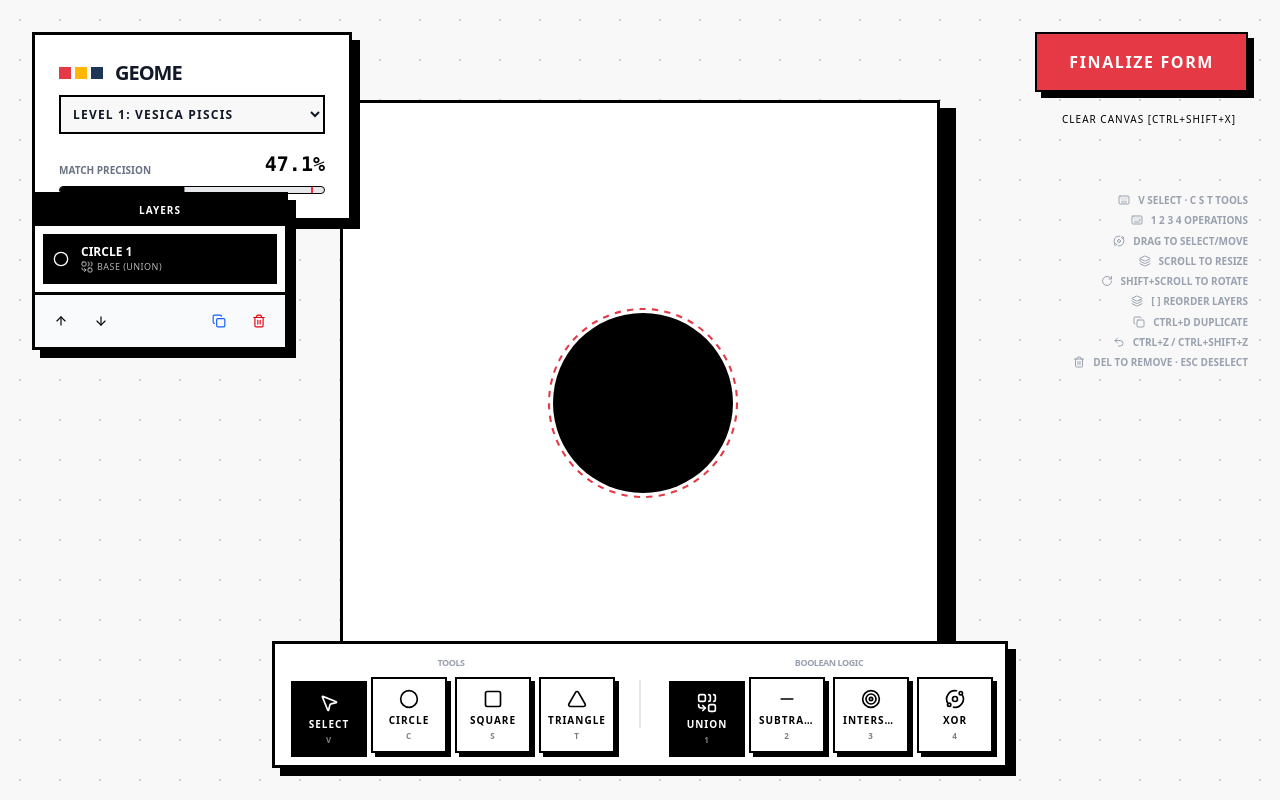
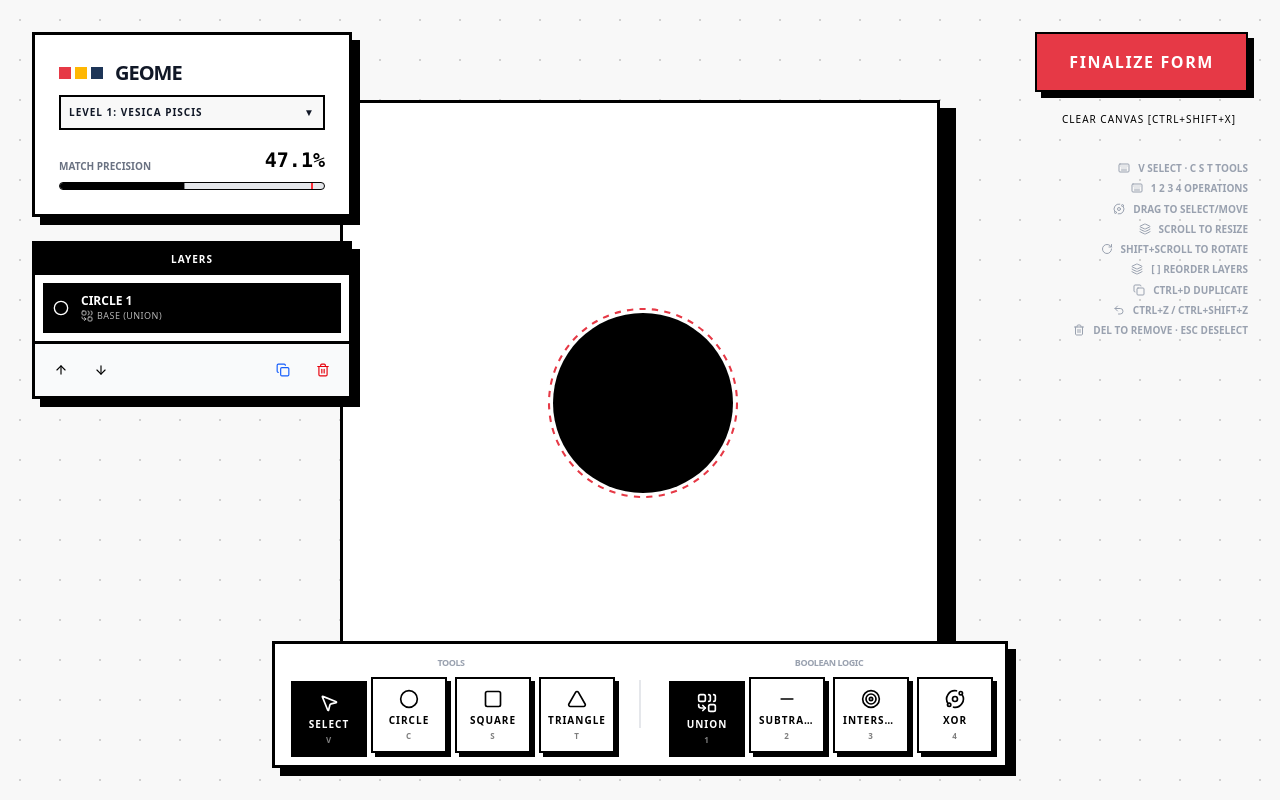
Before and after one commit to zhnuksyh/geome, a React (Vite) app: page / in a window 1280 px wide. Built offline with nearby package versions, Linux system fonts and the light colour scheme.

Commit message:
feat: flex gap layout fix and lockable level overlay progression modal

```diff
--- a/src/App.tsx
+++ b/src/App.tsx
@@ -10,6 +10,7 @@ import { WinModal } from './components/WinModal';
 export default function App() {
   // ─── Persisted State ────────────────────────────────────────────────
   const [currentLevel, setCurrentLevel] = useLocalStorage('geome_level', 0);
+  const [maxUnlockedLevel, setMaxUnlockedLevel] = useLocalStorage('geome_max_level', 0);
   const [shapes, setShapes] = useLocalStorage<ShapeObj[]>('geome_shapes', []);
 
   // ─── History (Undo / Redo) ─────────────────────────────────────────
@@ -53,6 +54,8 @@ export default function App() {
   const handleFinalize = useCallback(() => {
     if (accuracy >= 90.0) {
       setIsWinModalOpen(true);
+      // Unlock the next level if we beat the current peak
+      setMaxUnlockedLevel(prev => Math.max(prev, currentLevel + 1));
     } else {
       // Shake feedback
       if (containerRef.current) {
@@ -60,7 +63,7 @@ export default function App() {
         setTimeout(() => containerRef.current?.classList.remove('animate-shake'), 300);
       }
     }
-  }, [accuracy]);
+  }, [accuracy, currentLevel, setMaxUnlockedLevel]);
 
   const handleNextLevel = useCallback(() => {
     setIsWinModalOpen(false);
@@ -160,6 +163,7 @@ export default function App() {
       {/* UI Overlay */}
       <GameUI
         currentLevel={currentLevel}
+        maxUnlockedLevel={maxUnlockedLevel}
         accuracy={accuracy}
         activeTool={activeTool}
         selectedOp={selectedOp}
--- a/src/components/GameUI.tsx
+++ b/src/components/GameUI.tsx
@@ -1,12 +1,15 @@
+import { useState } from 'react';
 import { Orbit, Layers, RotateCw, Trash2, Undo2, Copy, Keyboard } from 'lucide-react';
 import { Button } from './ui/Button';
 import { ScorePanel } from './ScorePanel';
 import { ToolPalette } from './ToolPalette';
 import { LayerPanel } from './LayerPanel';
+import { LevelSelectModal } from './LevelSelectModal';
 import type { ToolMode, OpType, ShapeObj } from '../types/game';
 
 interface GameUIProps {
   currentLevel: number;
+  maxUnlockedLevel: number;
   accuracy: number;
   activeTool: ToolMode;
   selectedOp: OpType;
@@ -26,6 +29,7 @@ interface GameUIProps {
 
 export function GameUI({
   currentLevel,
+  maxUnlockedLevel,
   accuracy,
   activeTool,
   selectedOp,
@@ -42,20 +46,41 @@ export function GameUI({
   onDuplicate,
   onDelete,
 }: GameUIProps) {
+  const [isLevelSelectOpen, setIsLevelSelectOpen] = useState(false);
+
   return (
-    <div className="fixed inset-0 z-10 flex flex-col p-8 pointer-events-none">
-      {/* Top Header */}
-      <div className="flex justify-between items-start pointer-events-auto">
-        {/* Status Panel */}
+    <>
+      <div className="fixed inset-0 z-10 flex flex-col p-8 pointer-events-none justify-between">
+
+        {/* Top Section */}
+        <div className="flex justify-between items-start w-full">
+
+          {/* Left Column (Score Panel + Layers) */}
+          <div className="flex flex-col gap-6 w-80 pointer-events-auto">
             <ScorePanel
               currentLevel={currentLevel}
               accuracy={accuracy}
-          onSelectLevel={onSelectLevel}
+              onOpenLevelSelect={() => setIsLevelSelectOpen(true)}
             />
+            {shapes.length > 0 && (
+              <div className="relative">
+                <LayerPanel
+                  shapes={shapes}
+                  activeShapeIds={activeShapeIds}
+                  onSelectShape={onSelectShape}
+                  onMoveUp={onMoveUp}
+                  onMoveDown={onMoveDown}
+                  onDuplicate={onDuplicate}
+                  onDelete={onDelete}
+                />
+              </div>
+            )}
+          </div>
 
-        {/* Action Buttons */}
+          {/* Right Column (Actions + Instructions) */}
+          <div className="flex flex-col gap-6 items-end pointer-events-auto">
             <div className="flex flex-col gap-3">
-          <button onClick={onFinalize} className="relative group block">
+              <button onClick={onFinalize} className="relative group block pointer-events-auto">
                 <div className="absolute inset-0 bg-black translate-x-1.5 translate-y-1.5 transition-transform group-hover:translate-x-2 group-hover:translate-y-2" />
                 <div className="relative bg-[#E63946] text-white border-2 border-black px-8 py-4 font-bold tracking-widest uppercase transition-transform group-active:translate-x-1.5 group-active:translate-y-1.5">
                   Finalize Form
@@ -70,21 +95,9 @@ export function GameUI({
                 Clear Canvas [Ctrl+Shift+X]
               </Button>
             </div>
-      </div>
 
-      {/* Layer Panel (Left Side) */}
-      <LayerPanel
-        shapes={shapes}
-        activeShapeIds={activeShapeIds}
-        onSelectShape={onSelectShape}
-        onMoveUp={onMoveUp}
-        onMoveDown={onMoveDown}
-        onDuplicate={onDuplicate}
-        onDelete={onDelete}
-      />
-
-      {/* Instructions Panel (Right Side) */}
-      <div className="absolute right-8 top-48 flex flex-col gap-3 text-right">
+            {/* Instructions Panel */}
+            <div className="flex flex-col gap-3 text-right">
               <div className="text-[10px] leading-relaxed text-gray-400 uppercase font-bold">
                 <p className="flex items-center justify-end gap-2 mb-1">
                   <Keyboard size={12} /> V Select · C S T Tools
@@ -115,6 +128,8 @@ export function GameUI({
                 </p>
               </div>
             </div>
+          </div>
+        </div>
 
         {/* Bottom Tool Palette */}
         <ToolPalette
@@ -124,5 +139,14 @@ export function GameUI({
           onSelectOp={onSelectOp}
         />
       </div>
+
+      <LevelSelectModal
+        isOpen={isLevelSelectOpen}
+        currentLevelIndex={currentLevel}
+        maxUnlockedLevel={maxUnlockedLevel}
+        onSelectLevel={onSelectLevel}
+        onClose={() => setIsLevelSelectOpen(false)}
+      />
+    </>
   );
 }
--- a/src/components/LayerPanel.tsx
+++ b/src/components/LayerPanel.tsx
@@ -47,7 +47,7 @@ export function LayerPanel({
   if (shapes.length === 0) return null;
 
   return (
-    <div className="absolute left-8 top-48 flex flex-col pointer-events-auto bg-white border-[3px] border-black shadow-[8px_8px_0px_0px_rgba(0,0,0,1)] w-64 max-h-[calc(100vh-300px)]">
+    <div className="flex flex-col bg-white border-[3px] border-black shadow-[8px_8px_0px_0px_rgba(0,0,0,1)] w-[320px] max-h-[calc(100vh-320px)]">
       <div className="bg-black text-white p-2 text-center text-[10px] font-bold tracking-widest uppercase">
         Layers
       </div>
--- /dev/null
+++ b/src/components/LevelSelectModal.tsx
@@ -0,0 +1,95 @@
+import { Lock, Goal, X } from 'lucide-react';
+import { LEVELS } from '../game/levels';
+
+interface LevelSelectModalProps {
+  isOpen: boolean;
+  currentLevelIndex: number;
+  maxUnlockedLevel: number;
+  onSelectLevel: (index: number) => void;
+  onClose: () => void;
+}
+
+export function LevelSelectModal({
+  isOpen,
+  currentLevelIndex,
+  maxUnlockedLevel,
+  onSelectLevel,
+  onClose,
+}: LevelSelectModalProps) {
+  if (!isOpen) return null;
+
+  return (
+    <div className="absolute inset-0 z-50 flex items-center justify-center pointer-events-auto">
+      {/* Backdrop */}
+      <div
+        className="absolute inset-0 bg-black/50 backdrop-blur-sm"
+        onClick={onClose}
+      />
+
+      {/* Modal */}
+      <div className="relative bg-[#f8f8f8] border-[4px] border-black shadow-[12px_12px_0px_0px_rgba(0,0,0,1)] w-full max-w-3xl max-h-[85vh] flex flex-col">
+        {/* Header */}
+        <div className="bg-black text-white p-4 flex justify-between items-center">
+          <div className="flex items-center gap-3">
+            <Goal className="w-6 h-6 text-[#FFB703]" />
+            <h2 className="text-xl font-black tracking-widest uppercase">Select Level</h2>
+          </div>
+          <button
+            onClick={onClose}
+            className="hover:bg-white hover:text-black transition-colors rounded-none p-1"
+          >
+            <X size={24} strokeWidth={3} />
+          </button>
+        </div>
+
+        {/* Content */}
+        <div className="p-8 overflow-y-auto">
+          <div className="grid grid-cols-2 sm:grid-cols-3 gap-6">
+            {LEVELS.map((lvl, index) => {
+              const isLocked = index > maxUnlockedLevel;
+              const isActive = index === (currentLevelIndex % LEVELS.length);
+
+              if (isLocked) {
+                return (
+                  <div
+                    key={index}
+                    className="relative bg-gray-200 border-2 border-gray-400 p-6 flex flex-col items-center justify-center aspect-square opacity-60 pointer-events-none"
+                  >
+                    <Lock className="w-8 h-8 text-gray-500 mb-2" />
+                    <span className="text-xs font-bold text-gray-500 tracking-widest uppercase">Locked</span>
+                  </div>
+                );
+              }
+
+              return (
+                <div key={index} className="relative aspect-square group">
+                  {/* Fake background for shadow impression without actually moving layout */}
+                  <div className="absolute inset-0 bg-black left-1 top-1" />
+                  <button
+                    onClick={() => {
+                      onSelectLevel(index);
+                      onClose();
+                    }}
+                    className={`absolute inset-0 flex flex-col items-center justify-center p-4 text-center transition-all border-2 border-black
+                      ${
+                        isActive
+                          ? 'bg-black text-[#FFB703] border-black translate-x-1 translate-y-1'
+                          : 'bg-white text-black hover:bg-gray-50 hover:-translate-y-1 hover:-translate-x-1 shadow-[4px_4px_0px_0px_rgba(0,0,0,1)] group-hover:shadow-[8px_8px_0px_0px_rgba(0,0,0,1)]'
+                      }`}
+                  >
+                    <div className={`text-base font-black tracking-widest uppercase mb-1 ${isActive ? "text-white" : ""}`}>
+                      Level {index + 1}
+                    </div>
+                    <div className="text-[10px] font-bold tracking-widest uppercase opacity-70">
+                      {lvl.title}
+                    </div>
+                  </button>
+                </div>
+              );
+            })}
+          </div>
+        </div>
+      </div>
+    </div>
+  );
+}
--- a/src/components/ScorePanel.tsx
+++ b/src/components/ScorePanel.tsx
@@ -4,14 +4,15 @@ import { LEVELS } from '../game/levels';
 interface ScorePanelProps {
   currentLevel: number;
   accuracy: number;
-  onSelectLevel: (levelIndex: number) => void;
+  onOpenLevelSelect: () => void;
 }
 
-export function ScorePanel({ currentLevel, accuracy, onSelectLevel }: ScorePanelProps) {
+export function ScorePanel({ currentLevel, accuracy, onOpenLevelSelect }: ScorePanelProps) {
   const levelIndex = currentLevel % LEVELS.length;
+  const levelData = LEVELS[levelIndex];
 
   return (
-    <div className="bg-white border-[3px] border-black shadow-[8px_8px_0px_0px_rgba(0,0,0,1)] p-6 w-[320px]">
+    <div className="bg-white border-[3px] border-black shadow-[8px_8px_0px_0px_rgba(0,0,0,1)] p-6 w-full">
       <div className="flex items-center gap-3 mb-2">
         <div className="flex gap-1">
           <div className="w-3 h-3 bg-[#E63946]" />
@@ -21,17 +22,13 @@ export function ScorePanel({ currentLevel, accuracy, onSelectLevel }: ScorePanel
         <h1 className="text-xl font-black tracking-tighter uppercase">Geome</h1>
       </div>
 
-      <select
-        value={currentLevel}
-        onChange={(e) => onSelectLevel(Number(e.target.value))}
-        className="w-full bg-[#f8f8f8] border-2 border-black p-2 text-xs font-bold uppercase tracking-widest mb-4 cursor-pointer outline-none hover:bg-gray-100 transition-colors focus:ring-0"
+      <button
+        onClick={onOpenLevelSelect}
+        className="w-full flex justify-between items-center bg-[#f8f8f8] border-2 border-black p-2 text-[10px] font-bold uppercase tracking-widest mb-4 hover:bg-black hover:text-[#FFB703] transition-colors"
       >
-        {LEVELS.map((lvl, index) => (
-          <option key={index} value={index}>
-            Level {index + 1}: {lvl.title}
-          </option>
-        ))}
-      </select>
+        <span>Level {levelIndex + 1}: {levelData.title}</span>
+        <span>▼</span>
+      </button>
 
       <div className="flex flex-col gap-2">
         <div className="flex justify-between items-end">
```
Lines whose indentation alone changed are shown as unchanged.
